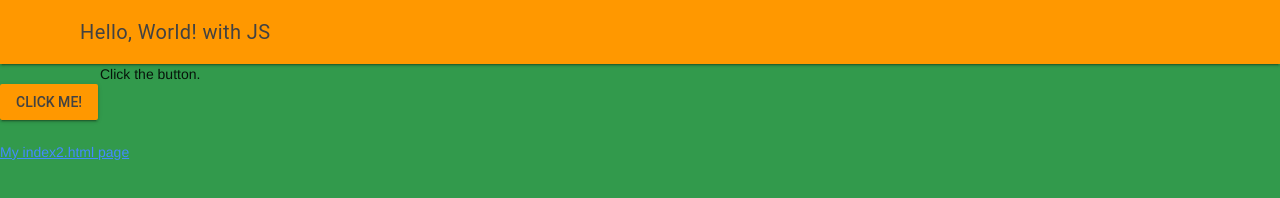
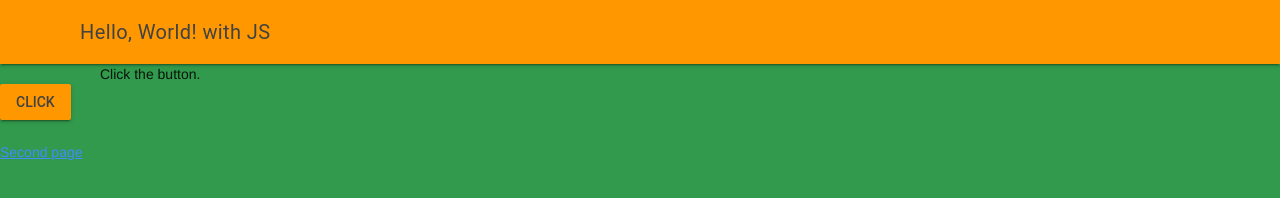
Before and after one commit to parsa-tahavori/ICS2O-UNIT1-07, a plain HTML site: page index.html in a window 1280 px wide. Drawn offline with nearby package versions, Linux system fonts and the light colour scheme.

Commit message:
changed texts

```diff
--- a/index.html
+++ b/index.html
@@ -42,12 +42,12 @@
           class="mdl-button mdl-js-button mdl-button--raised mdl-button--colored"
           onclick="myButtonClicked()"
         >
-          Click me!
+          Click
         </button>
         <br />
         <br />
         <p>
-          <a href="./index2.html">My index2.html page</a>
+          <a href="./index2.html">Second page</a>
         </p>
       </main>
     </div>
```
Also changed, not shown: index2.html (+1 -1 lines).
